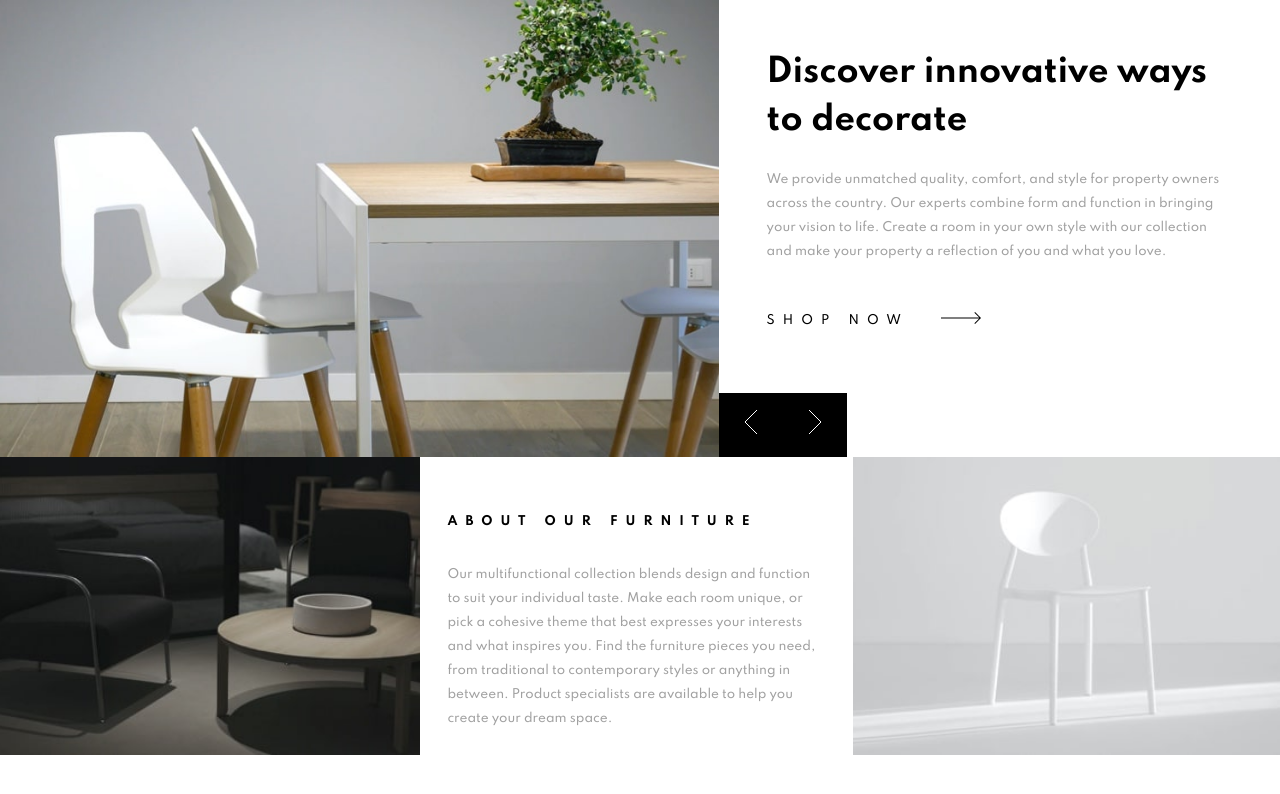
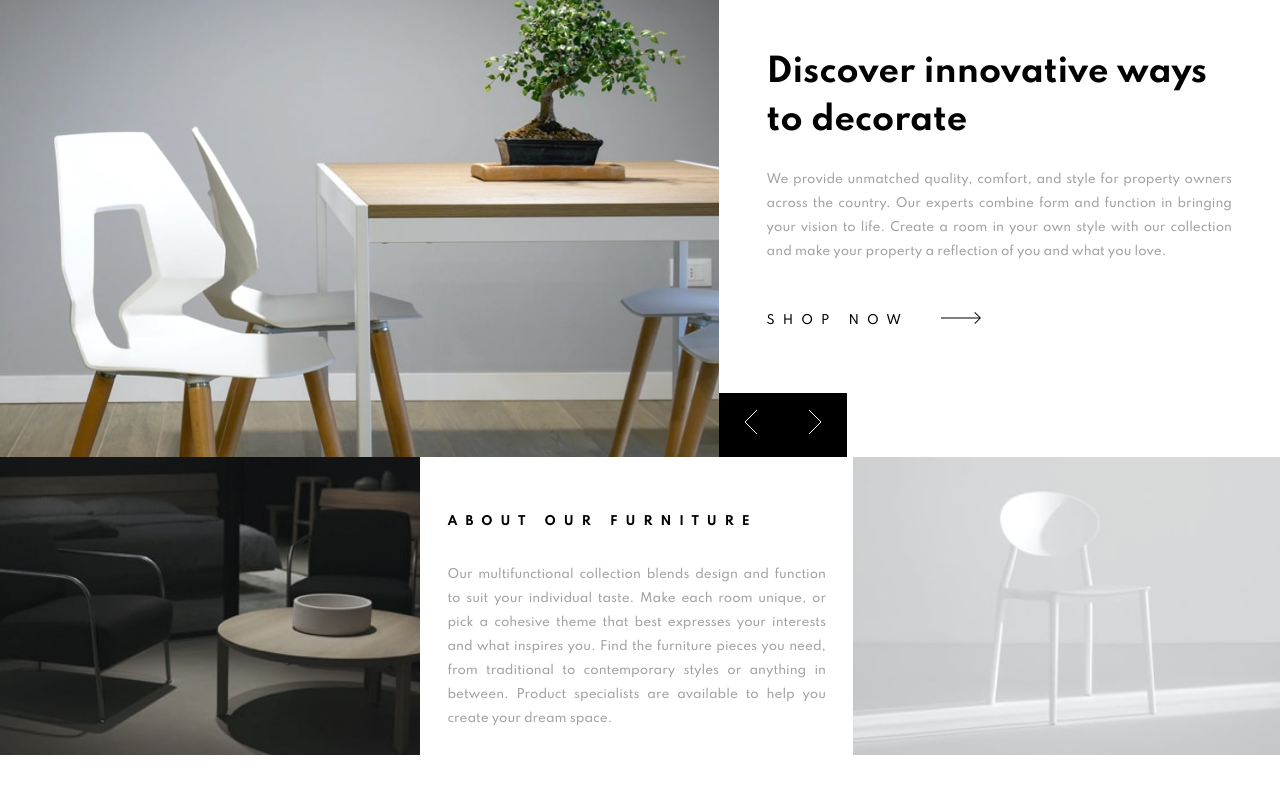
Before and after one commit to ashwingairola/room-homepage, an Angular app: page / in a window 1280 px wide. Shown: the top 794 px of the page. Built offline with nearby package versions, Linux system fonts and the light colour scheme.

Commit message:
Justified paragraphs.

```diff
--- a/src/app/components/about/about.component.scss
+++ b/src/app/components/about/about.component.scss
@@ -21,6 +21,7 @@
 
 .about__description {
 	color: $dark-gray;
+	text-align: justify;
 }
 
 .about__img {
--- a/src/app/components/hero/hero.component.scss
+++ b/src/app/components/hero/hero.component.scss
@@ -24,6 +24,10 @@
 	margin-top: $m;
 	margin-bottom: $m;
 	font-size: $m;
+}
+
+.hero__description {
+	text-align: justify;
 }
 
 .hero__shop-link {
```
